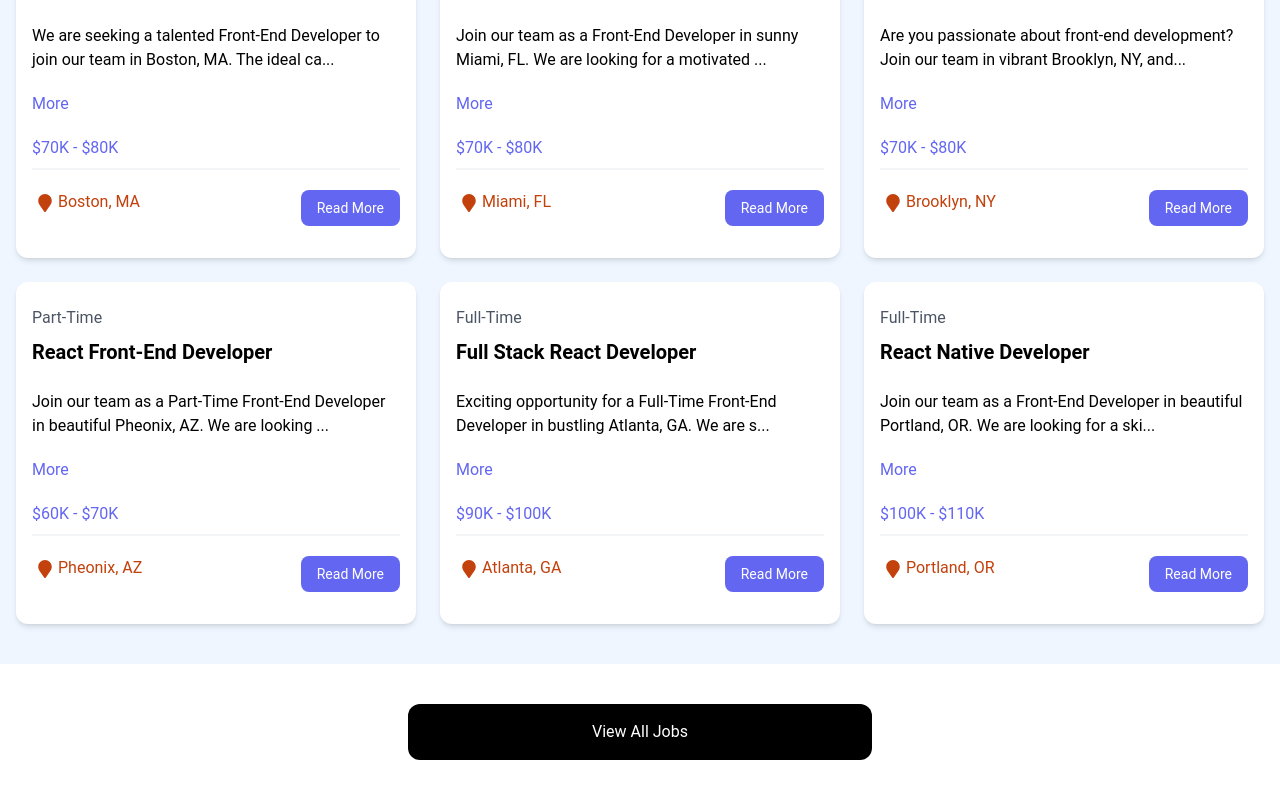
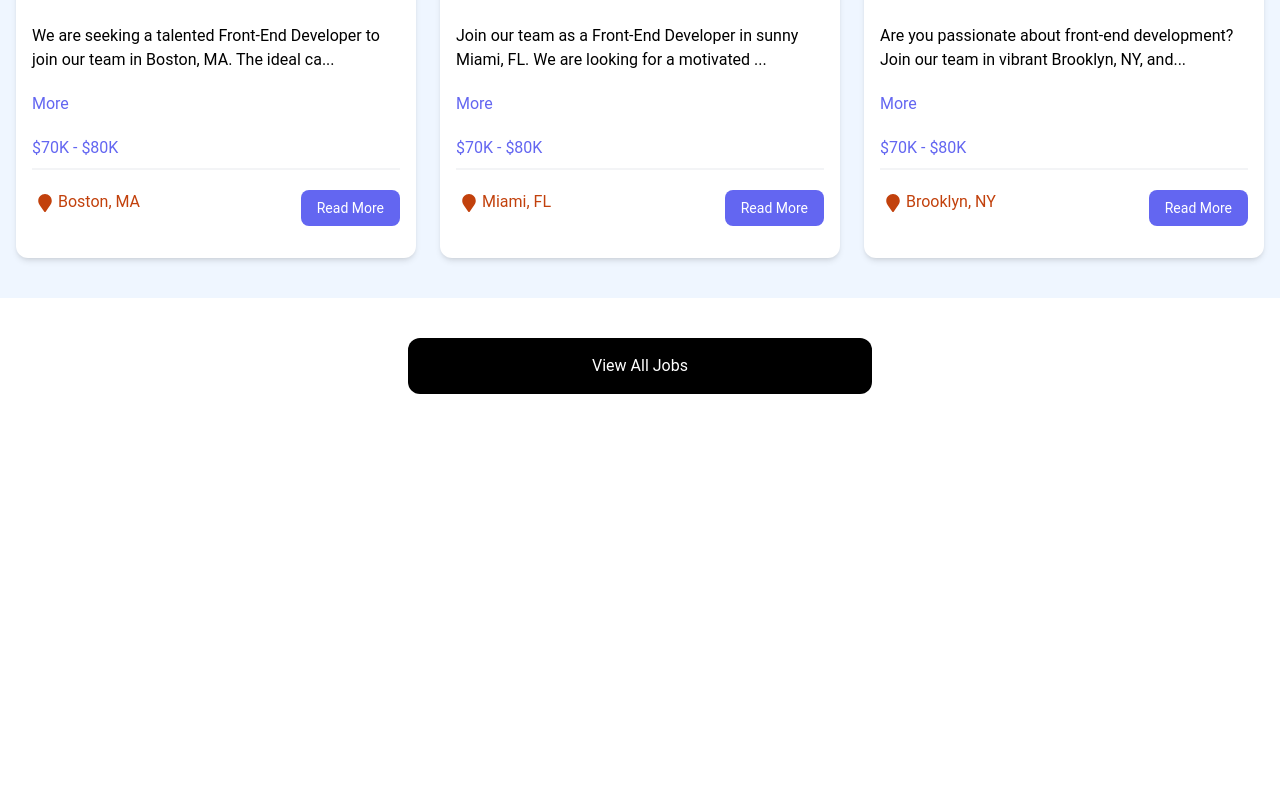
Before and after one commit to degzcs/react-2024-project, a React (Vite) app: page / in a window 1280 px wide. Shown: the part 793-1591 px from the top of the page. After the commit the page ends 1227 px from the top, so only its background shows below. Built offline with nearby package versions, Linux system fonts and the light colour scheme; data requests are answered from the project's data file.

Commit message:
use Limit to get the right number of Jobs

```diff
--- a/src/components/JobListings.jsx
+++ b/src/components/JobListings.jsx
@@ -8,8 +8,10 @@ const JobListings = ({ isHome = false }) => {
 
     useEffect(() => {
         const fetchJobs = async () => {
+            const apiUrl = isHome ? 'http://localhost:3101/jobs?_limit=3' : 'http://localhost:3101/jobs';
+
             try {
-                const response = await fetch('http://localhost:3101/jobs');
+                const response = await fetch(apiUrl);
                 const data = await response.json();
                 setJobs(data);
                 setLoading(false);
```
